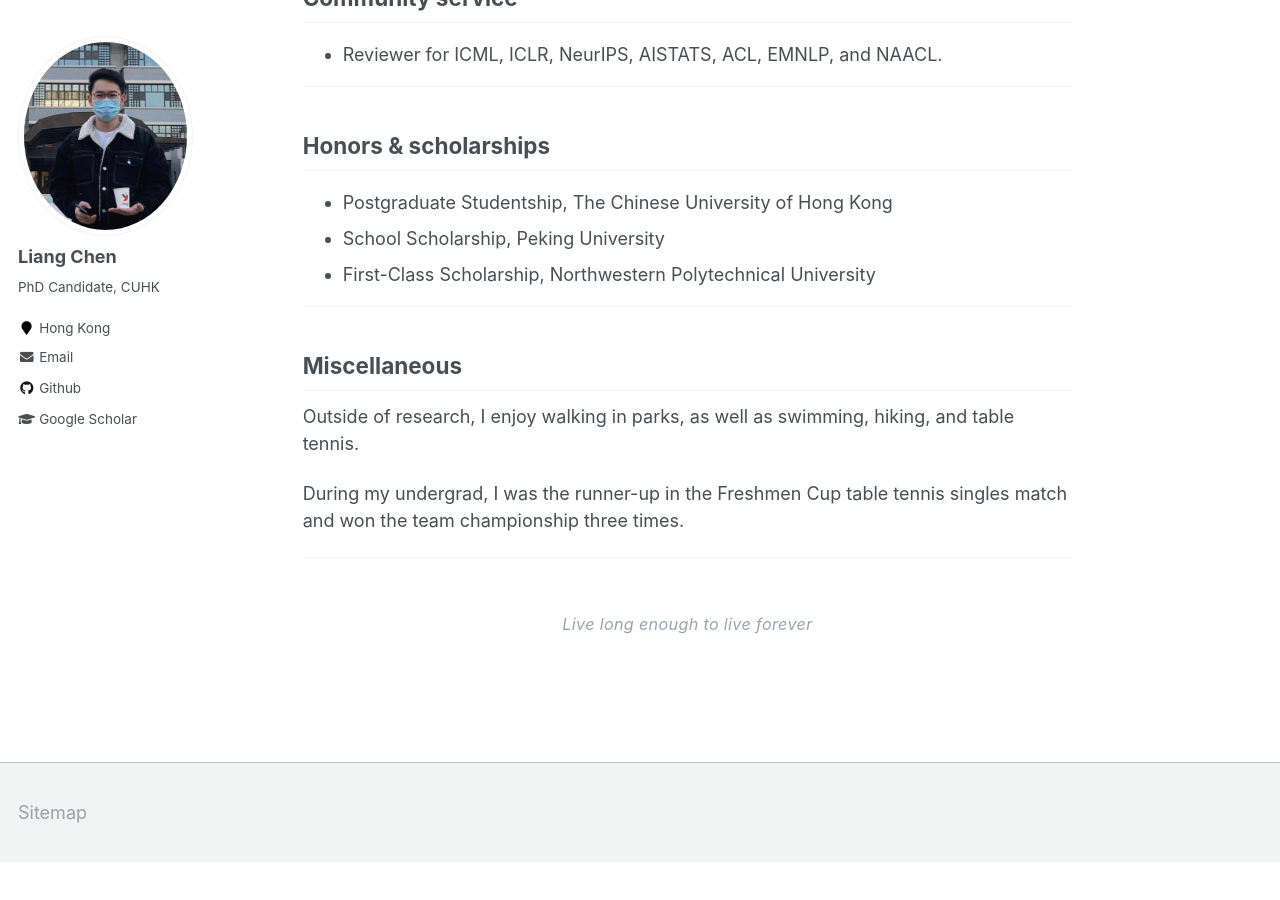
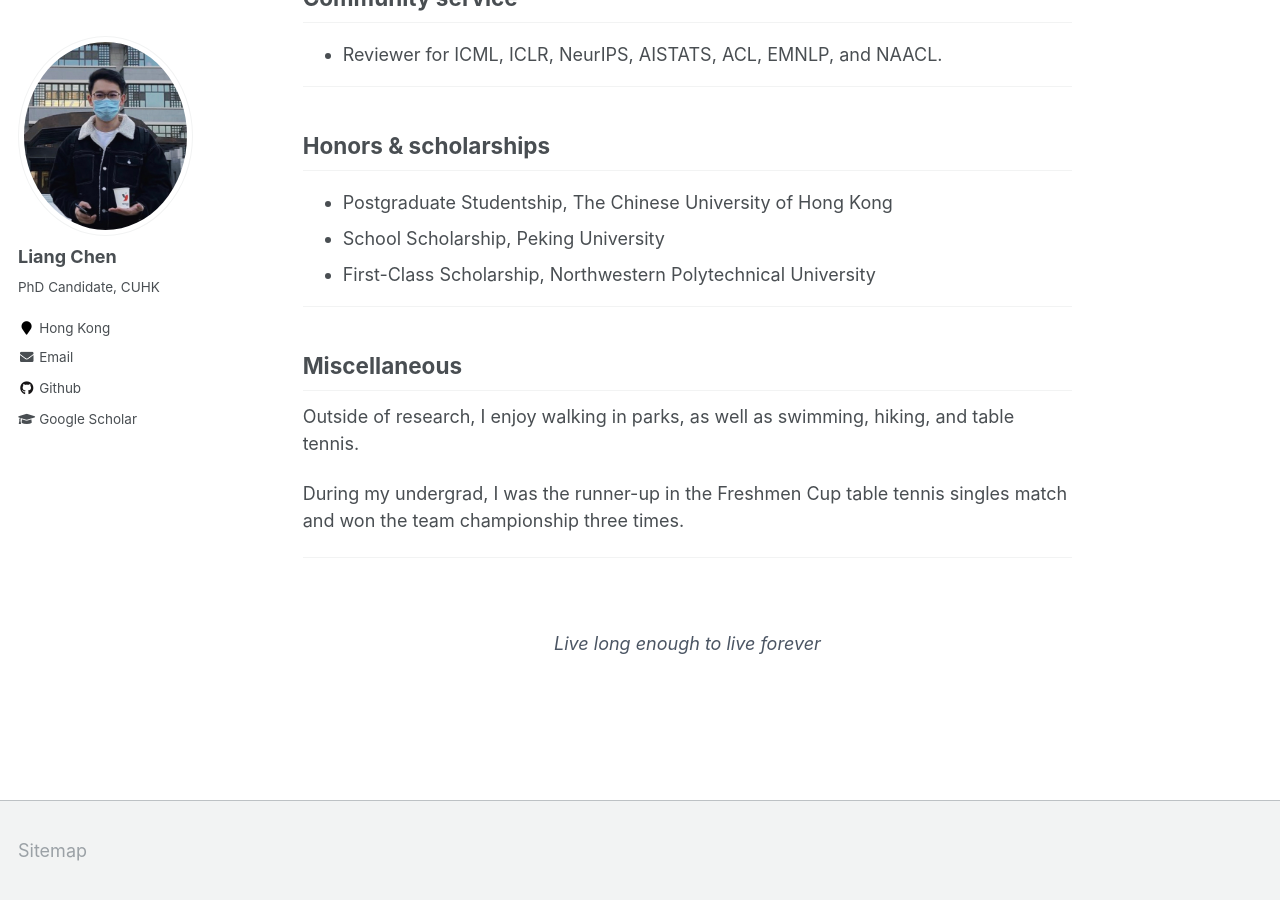
Before and after one commit to ChanLiang/ChanLiang.github.io, a Jekyll site: the page built from _pages/about.md, in a window 1280 px wide and 900 px high, scrolled down 2603 px. Built offline with Jekyll 4.4.1, drawn with Linux system fonts in a browser that asks for light colours; before the commit the page ends 3465 px from its top, so only the background shows below that.

Commit message:
Update about.md

```diff
--- a/_pages/about.md
+++ b/_pages/about.md
@@ -113,6 +113,8 @@ During my undergrad, I was the runner-up in the Freshmen Cup table tennis single
 
 ---
 
-<p style="text-align: center; font-style: italic; color: #9ca3af; font-size: 0.9em; letter-spacing: 0.02em; margin: 3rem 0 2rem;">
+
+
+<blockquote style="text-align: center; font-style: italic; color: #4b5563; font-size: 1.0em; margin: 4rem auto 3rem; max-width: 30em; border: none;">
   Live long enough to live forever
-</p>
+</blockquote>
```
